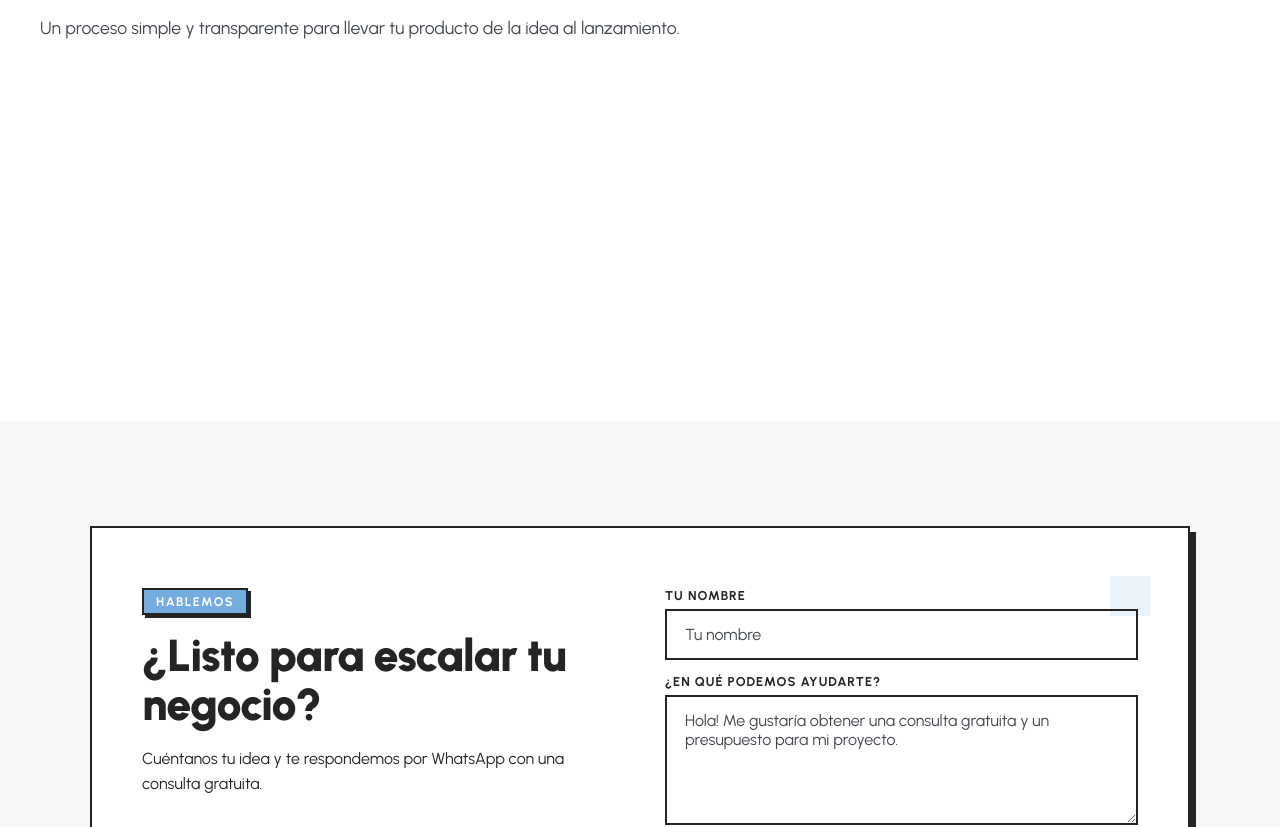
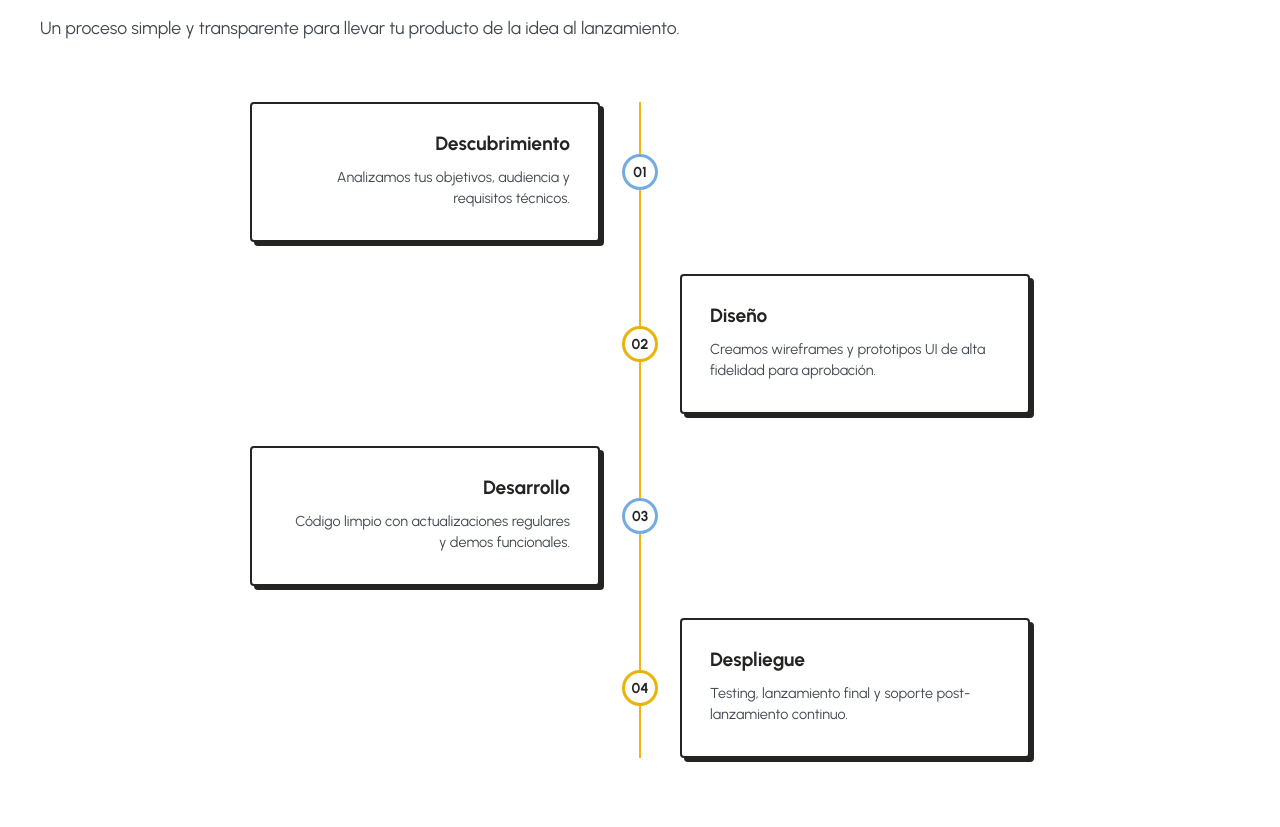
Before and after one commit to argsoft-ar/argsoft.ar, a React (Vite) app: page / in a window 1280 px wide. Shown: the part 6761-7588 px from the top of the page. Built offline with nearby package versions, Linux system fonts and the light colour scheme.

Commit message:
Refactor WorkProcess component: simplify timeline structure, enhance styling, and remove unused mobile steps

```diff
--- a/src/pages/home/Sections/WorkProcess/WorkProcess.css
+++ b/src/pages/home/Sections/WorkProcess/WorkProcess.css
@@ -49,133 +49,93 @@
   margin-bottom: 20px;
 }
 
-/* Desktop steps — hidden on mobile */
-.work-process-steps-desktop {
-  display: none;
-  justify-content: center;
-  align-items: flex-start;
+/* Timeline container */
+.work-process-timeline {
+  position: relative;
   width: 100%;
-  position: relative;
+  display: flex;
+  flex-direction: column;
+  gap: 24px;
+  padding-left: 50px;
 }
 
-.work-process-step {
-  display: flex;
-  flex-direction: column;
-  align-items: center;
-  text-align: center;
-  flex: 1;
-  position: relative;
-  gap: 10px;
+/* Vertical line - mobile (left side) */
+.work-process-timeline::before {
+  content: "";
+  position: absolute;
+  left: 17px;
+  top: 0;
+  bottom: 0;
+  width: 2px;
+  background-color: var(--border-color, #e5e7eb);
 }
 
-.step-number-container {
+/* Timeline item */
+.timeline-item {
+  position: relative;
+  display: flex;
+  align-items: flex-start;
+  gap: 20px;
+}
+
+/* Timeline circle */
+.timeline-circle {
+  position: absolute;
+  left: -50px;
+  top: 50%;
+  transform: translateY(-50%);
+  width: 36px;
+  height: 36px;
+  border-radius: 50%;
+  background-color: var(--background-secondary);
+  border: 3px solid currentColor;
   display: flex;
   align-items: center;
   justify-content: center;
-  position: relative;
-  width: 100%;
-  margin-bottom: 16px;
-}
-
-.step-number {
-  width: 70px;
-  height: 70px;
-  border-radius: 50%;
-  border: 2px solid var(--text-color);
-  display: flex;
-  align-items: center;
-  justify-content: center;
-  font-size: 1.3rem;
+  font-size: 0.9rem;
   font-weight: 700;
   color: var(--text-color);
-  background-color: var(--background-secondary);
   z-index: 2;
-  transition: all 0.3s ease;
   flex-shrink: 0;
 }
 
-.step-number.step-active {
-  background-color: var(--secondary-color);
-  border-color: var(--secondary-color);
-  color: var(--text-on-primary);
+/* Timeline card - neo-brutalist styling */
+.timeline-card {
+  width: 200px;
+  min-height: 120px;
+  display: flex;
+  flex-direction: column;
+  gap: 12px;
+  background-color: var(--background-secondary);
+  border-radius: 4px;
+  padding: 24px;
+  border: 2px solid var(--text-color);
+  box-shadow: var(--hard-shadow, 4px 4px 0 var(--text-color));
+  transition:
+    transform 0.15s ease,
+    box-shadow 0.15s ease;
 }
 
-.step-connector {
-  position: absolute;
-  top: 50%;
-  left: calc(50% + 35px);
-  width: calc(100% - 70px);
-  height: 2px;
-  background-color: var(--border-color);
-  transform: translateY(-50%);
-  z-index: 1;
-  transition: background-color 0.3s ease;
+.timeline-card:hover {
+  transform: translate(-3px, -3px);
+  box-shadow: 7px 7px 0 var(--secondary-color);
 }
 
-.step-connector.connector-active {
-  background-color: var(--secondary-color);
+.timeline-card__title {
+  font-size: 1.1rem;
+  font-weight: 700;
+  color: var(--text-color);
+  margin: 0;
 }
 
-.step-title {
-  font-size: 1.2rem;
-  font-weight: 700;
-  color: var(--text-color);
-  margin-bottom: 6px;
-}
-
-.step-description {
+.timeline-card__description {
   font-size: 0.9rem;
   color: var(--text-muted);
   line-height: 1.5;
-  padding: 0 10px;
-  max-width: 200px;
+  margin: 0;
 }
 
-/* Mobile steps — visible on mobile */
-.work-process-steps-mobile {
-  display: flex;
-  flex-direction: column;
-  align-items: center;
-  text-align: center;
-  gap: 12px;
-  width: 100%;
-  transition: opacity 0.3s ease-in-out;
-}
-
-.work-process-steps-mobile.fade-out {
-  opacity: 0;
-}
-
-.work-process-steps-mobile.fade-in {
-  opacity: 1;
-}
-
-.process-dots {
-  display: flex;
-  gap: 8px;
-  justify-content: center;
-  margin-top: 12px;
-}
-
-.process-dot {
-  width: 10px;
-  height: 10px;
-  border-radius: 50%;
-  background-color: var(--border-color);
-  border: 2px solid var(--text-color);
-  cursor: pointer;
-  padding: 0;
-  transition:
-    background-color 0.3s ease,
-    transform 0.3s ease;
-}
-
-.process-dot.active {
-  background-color: var(--secondary-color);
-  border-color: var(--secondary-color);
-  transform: scale(1.2);
-}
-
+/* Desktop styles */
 @media (min-width: 768px) {
   .work-process-section {
     padding: 80px 40px;
@@ -187,29 +147,72 @@
 
   .work-process-subtitle {
     font-size: 1.1rem;
-    margin-bottom: 60px;
+    margin-bottom: 40px;
   }
 
-  .work-process-steps-desktop {
-    display: flex;
+  /* Timeline - centered for zigzag */
+  .work-process-timeline {
+    padding-left: 0;
+    gap: 32px;
   }
 
-  .work-process-steps-mobile {
-    display: none;
+  /* Vertical line - desktop (center) */
+  .work-process-timeline::before {
+    left: 50%;
+    transform: translateX(-50%);
   }
 
-  .step-number {
-    width: 80px;
-    height: 80px;
-    font-size: 1.4rem;
+  /* Timeline item - zigzag base */
+  .timeline-item {
+    width: 50%;
+    gap: 24px;
   }
 
-  .step-title {
-    font-size: 1.3rem;
+  /* Left items (odd: 1, 3, 5) - card on left side */
+  .timeline-item--left {
+    align-self: flex-start;
+    flex-direction: row-reverse;
+    padding-right: 40px;
   }
 
-  .step-description {
-    font-size: 1rem;
-    max-width: 220px;
+  .timeline-item--left .timeline-circle {
+    left: auto;
+    right: -18px;
+  }
+
+  .timeline-item--left .timeline-card {
+    text-align: right;
+  }
+
+  /* Right items (even: 2, 4) - card on right side */
+  .timeline-item--right {
+    align-self: flex-end;
+    padding-left: 40px;
+  }
+
+  .timeline-item--right .timeline-circle {
+    left: -18px;
+  }
+
+  .timeline-item--right .timeline-card {
+    text-align: left;
+  }
+
+  .timeline-card {
+    width: 350px;
+    min-height: 140px;
+    padding: 28px;
+  }
+
+  .timeline-card__title {
+    font-size: 1.2rem;
+  }
+
+  .timeline-card__description {
+    max-width: 280px;
+  }
+
+  .timeline-item--left .timeline-card__description {
+    margin-left: auto;
   }
 }
--- a/src/pages/home/Sections/WorkProcess/WorkProcess.tsx
+++ b/src/pages/home/Sections/WorkProcess/WorkProcess.tsx
@@ -1,4 +1,3 @@
-import { useState } from "react";
 import "./WorkProcess.css";
 import workProcessData from "../../../../data/workProcess.json";
 import { useInView } from "../../../../hooks/useInView";
@@ -10,20 +9,17 @@ interface Step {
   description: string;
 }
 
+const STEP_COLORS = [
+  "#74acdf", // amber
+  "#eab308", // yellow
+  "#74acdf", // green
+  "#eab308", // purple
+  "#74acdf", // cyan
+];
+
 export default function WorkProcess() {
   const steps: Step[] = workProcessData.steps;
-  const [activeStep, setActiveStep] = useState<number>(0);
-  const [fadeClass, setFadeClass] = useState<string>("fade-in");
   const { ref, inView } = useInView();
-
-  const handleDotClick = (index: number) => {
-    if (index === activeStep) return;
-    setFadeClass("fade-out");
-    setTimeout(() => {
-      setActiveStep(index);
-      setFadeClass("fade-in");
-    }, 300);
-  };
 
   return (
     <section className="work-process-section" id="proceso">
@@ -48,45 +44,26 @@ export default function WorkProcess() {
           lanzamiento.
         </p>
 
-        {/* Desktop: horizontal steps with connectors */}
         <div
-          className={`work-process-steps-desktop${inView ? " anim-fade-up anim-delay-4" : " anim-hidden"}`}
+          className={`work-process-timeline${inView ? " anim-fade-up anim-delay-4" : " anim-hidden"}`}
         >
           {steps.map((step, index) => (
-            <div key={step.id} className="work-process-step">
-              <div className="step-number-container">
-                <div className="step-number step-active">{step.number}</div>
-                {index < steps.length - 1 && (
-                  <div className="step-connector connector-active" />
-                )}
+            <div
+              key={step.id}
+              className={`timeline-item timeline-item--${index % 2 === 0 ? "left" : "right"}`}
+            >
+              <div
+                className="timeline-circle"
+                style={{ borderColor: STEP_COLORS[index] }}
+              >
+                {step.number}
               </div>
-              <h3 className="step-title">{step.title}</h3>
-              <p className="step-description">{step.description}</p>
+              <div className="timeline-card">
+                <h3 className="timeline-card__title">{step.title}</h3>
+                <p className="timeline-card__description">{step.description}</p>
+              </div>
             </div>
           ))}
-        </div>
-
-        {/* Mobile: single step carousel with dot navigation */}
-        <div
-          className={`work-process-steps-mobile ${fadeClass}${inView ? " anim-fade-up anim-delay-4" : " anim-hidden"}`}
-        >
-          <div className="step-number-container">
-            <div className="step-number step-active">
-              {steps[activeStep].number}
-            </div>
-          </div>
-          <h3 className="step-title">{steps[activeStep].title}</h3>
-          <p className="step-description">{steps[activeStep].description}</p>
-          <div className="process-dots">
-            {steps.map((step, index) => (
-              <button
-                key={step.id}
-                className={`process-dot${activeStep === index ? " active" : ""}`}
-                onClick={() => handleDotClick(index)}
-                aria-label={`Paso ${index + 1}`}
-              />
-            ))}
-          </div>
         </div>
       </div>
     </section>
```
